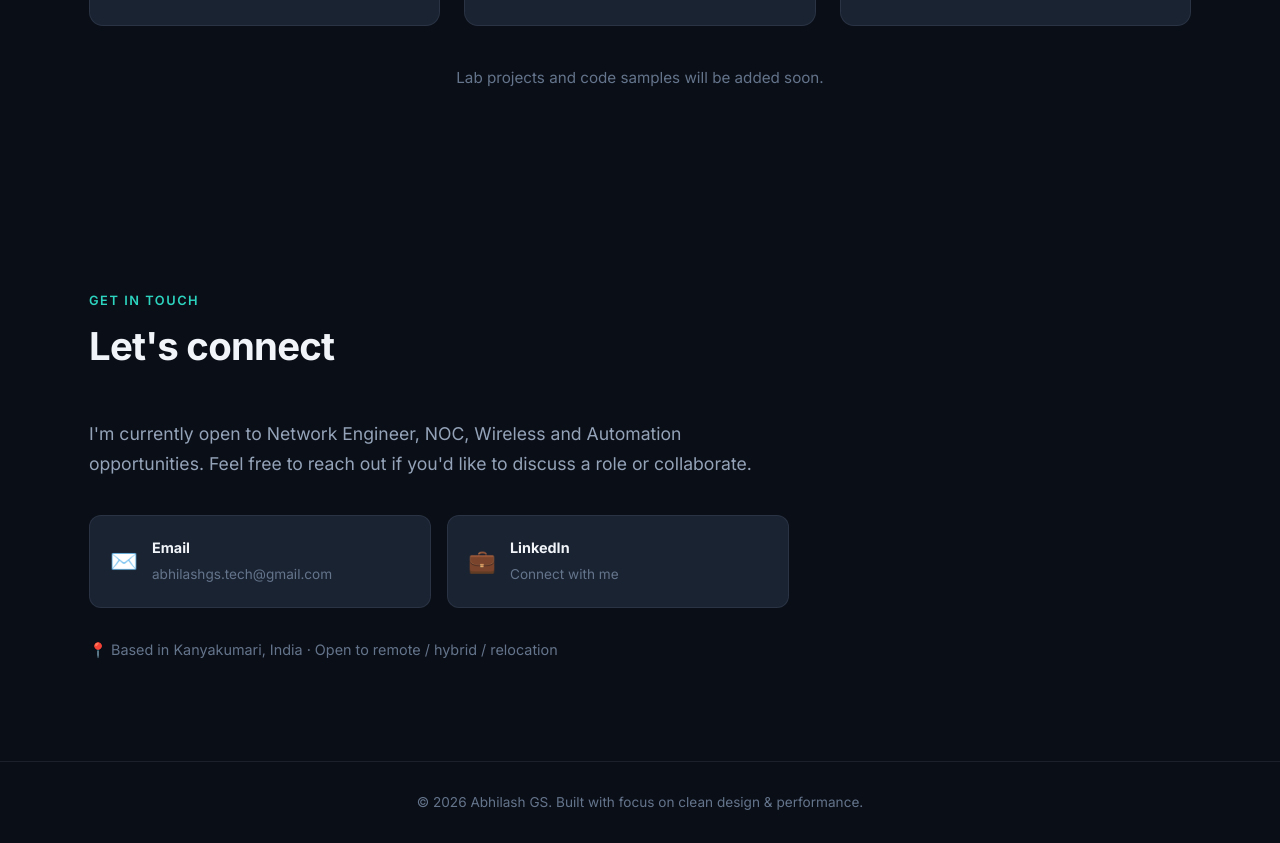
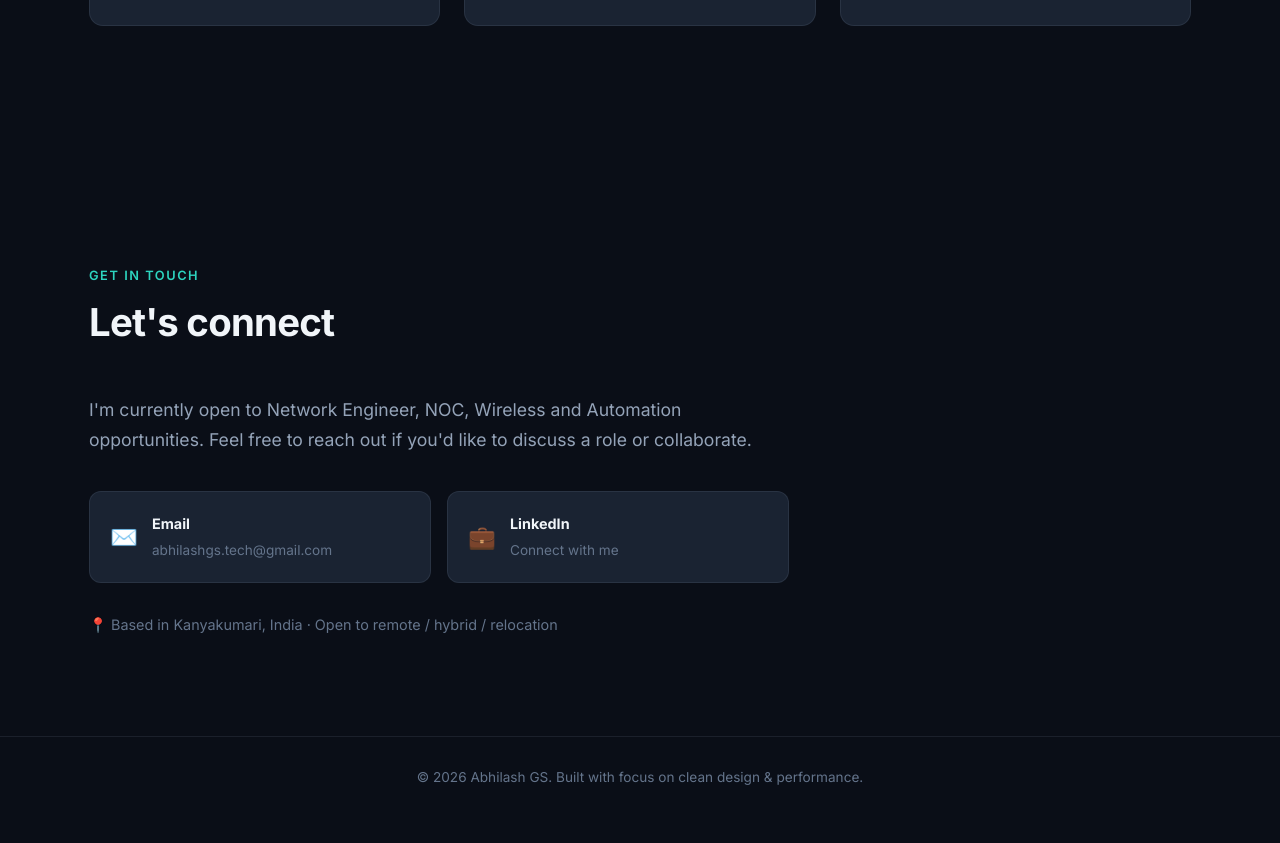
Before and after one commit to Abhi326-bot/Abhilash-Portfolio, a plain HTML site: page index.html in a window 1280 px wide. Shown: the part 4420-5263 px from the top of the page. After the commit the page ends 5239 px from the top, so only its background shows below. Drawn offline with Linux system fonts and the light colour scheme.

Commit message:
Update index.html

```diff
--- a/index.html
+++ b/index.html
@@ -307,7 +307,7 @@
           </div>
         </div>
       </div>
-      <p class="projects-note">Lab projects and code samples will be added soon.</p>
+      <p class="projects-note"></p>
     </div>
   </section>
 
```
